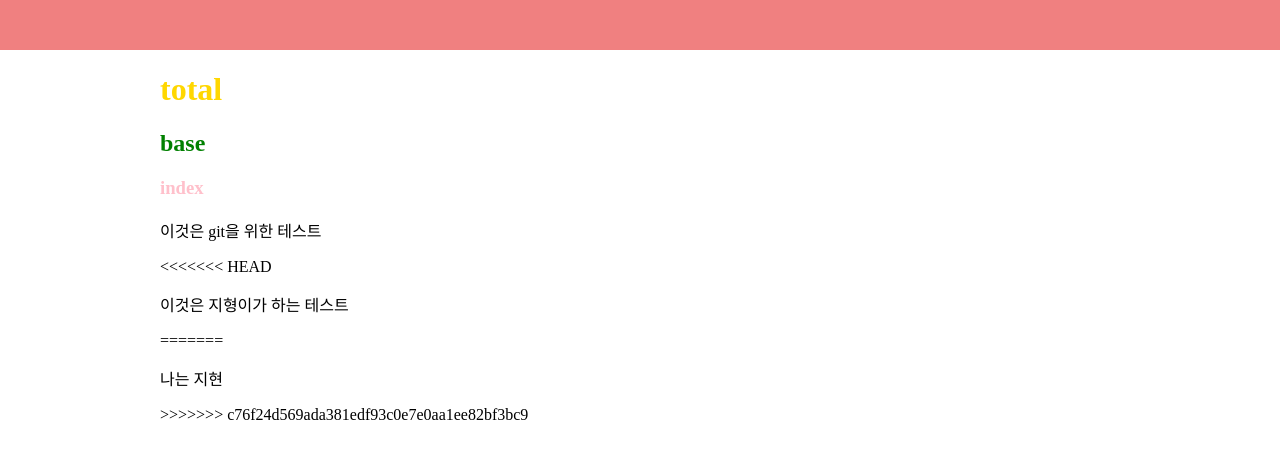
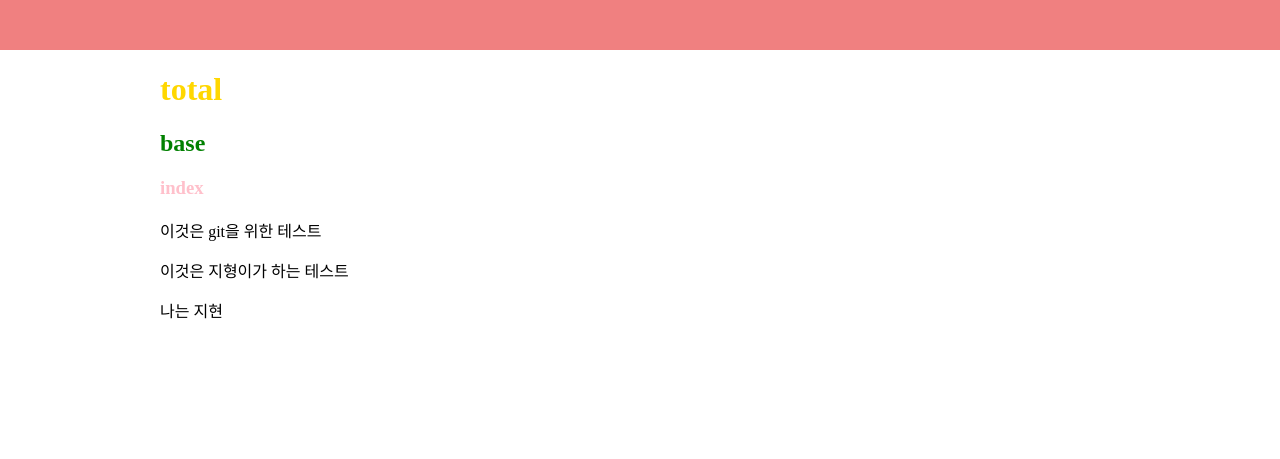
Before and after one commit to ckhe1215/meramera, a Django app: page / in a window 1280 px wide. Shown: the top 459 px of the page. Run offline with Django 3.2, Linux system fonts and the light colour scheme.

Commit message:
뭐가 바뀐지 모르겠음

```diff
--- a/mainapp/templates/index.html
+++ b/mainapp/templates/index.html
@@ -9,9 +9,6 @@
 <h3>index</h3>
 
 <p>이것은 git을 위한 테스트</p>
-<<<<<<< HEAD
 <p>이것은 지형이가 하는 테스트</p>
-=======
 <p>나는 지현</p>
->>>>>>> c76f24d569ada381edf93c0e7e0aa1ee82bf3bc9
 {% endblock %}
```
